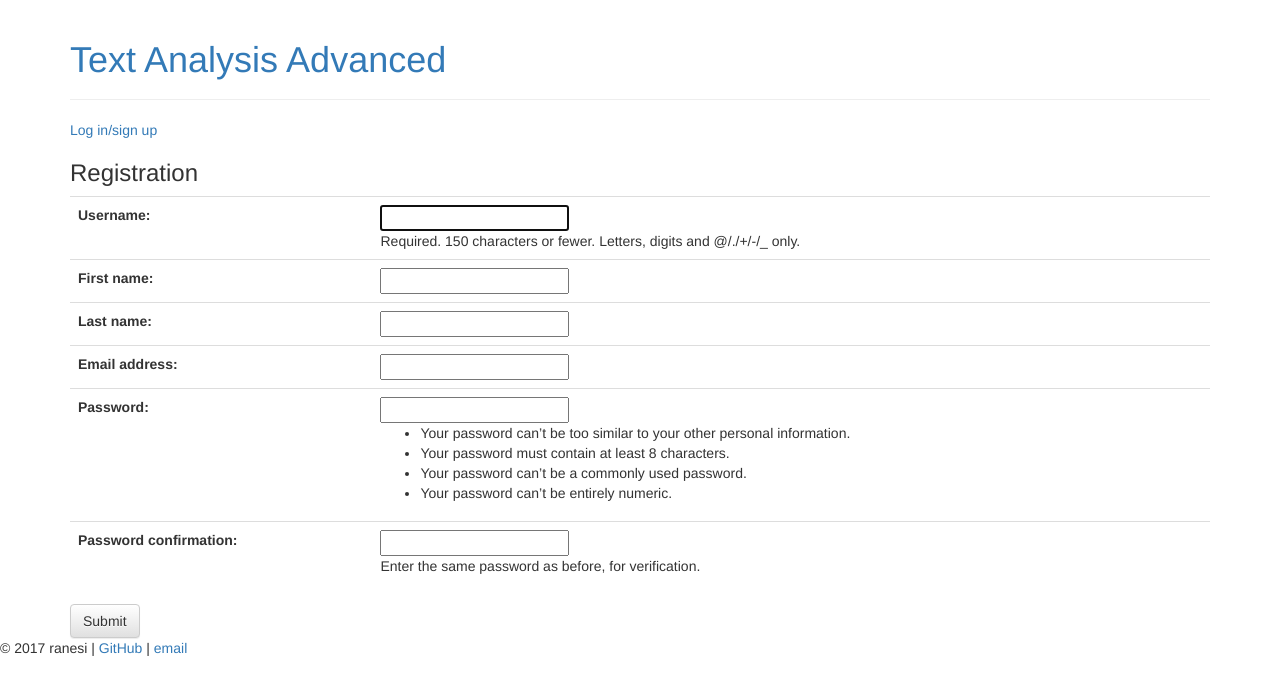
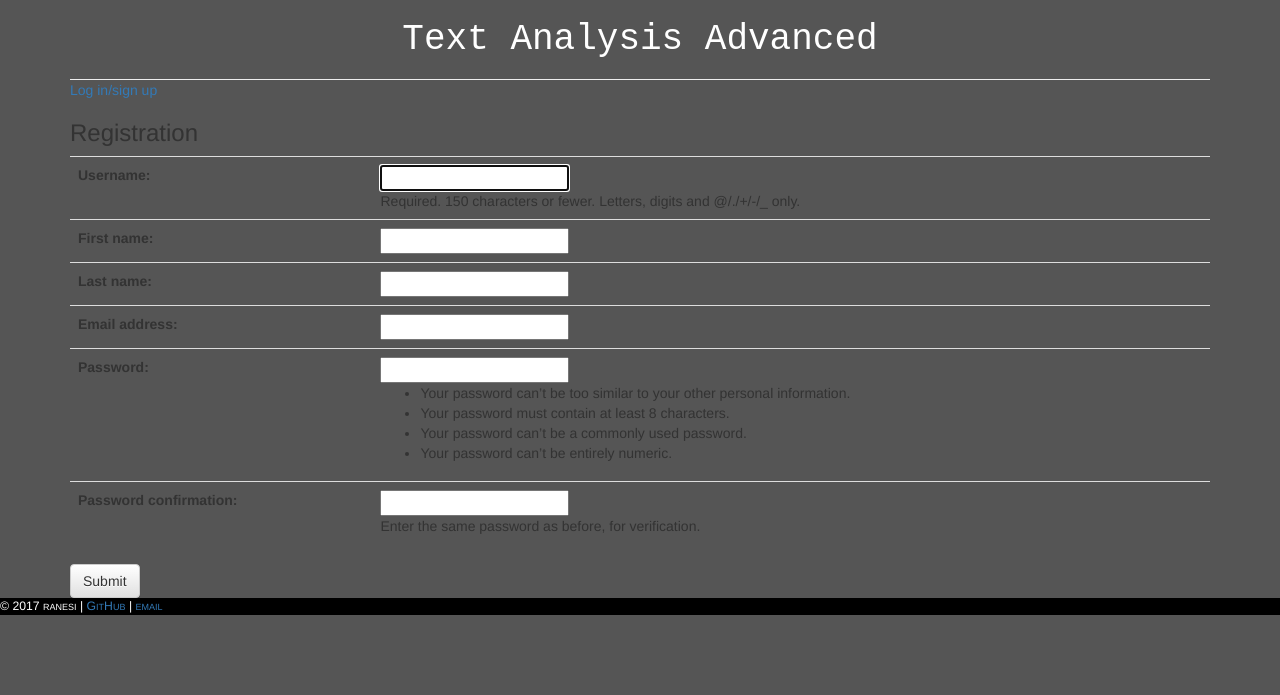
Before and after one commit to ranesi/sdp_final, a Django app: page /register/ in a window 1280 px wide. Shown: the top 695 px of the page. Run offline with Django 3.2, Linux system fonts and the light colour scheme; parts of the project's set-up code (start-up, migrations or seed data) failed here and were passed over; some libraries are stand-ins or nearby versions.

Commit message:
stopgap css

```diff
--- a/ta_web/templates/ta_web/base.html
+++ b/ta_web/templates/ta_web/base.html
@@ -14,6 +14,16 @@
   <!--- STATIC FILES --->
   <link rel="stylesheet" href="{% static 'css/style.css' %}">
   <script src="{% static 'javascript/scripts.js' %}"></script>
+
+  <!-- I understand how gross this is -->
+  <style>
+    body { background-color: #555; }
+    p { color: #000; font-family: "Courier New", Courier, monospace; }
+    .page-header { font-family: "Courier New", Courier, monospace; font-size: 2.5em; text-align: center; vertical-align: middle; margin: auto; }
+    .page-header h1, .page-header h1 a, .page-header h1 a:visited, .page-header h1 a:active { color: #fff; text-decoration: none; }
+    .document { margin: 30px; color: #000; background-color: #f8f8f8; border: 3px solid #444; border-radius: 15px; }
+    .byline { color:#fff; background-color:#000; font-size: 0.875em; font-variant: small-caps; }
+  </style>
 
 </head>
 
```
